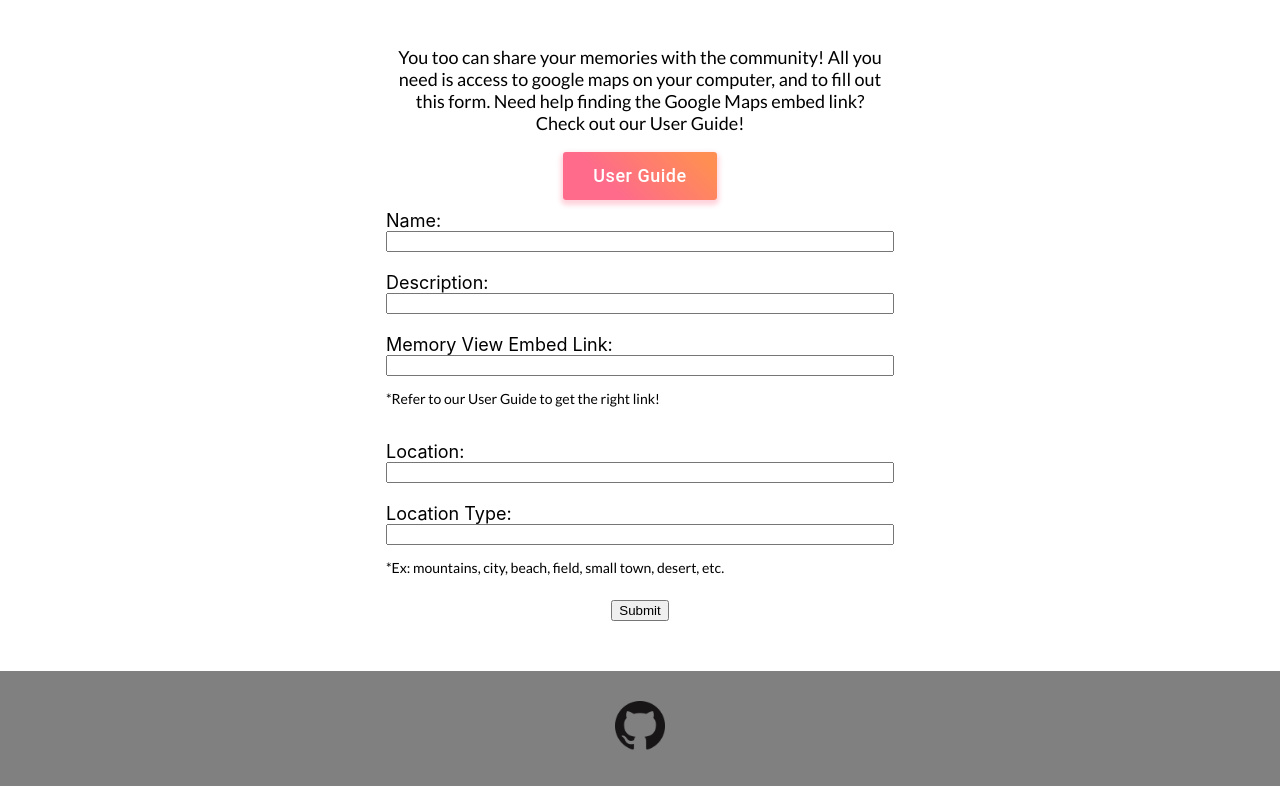
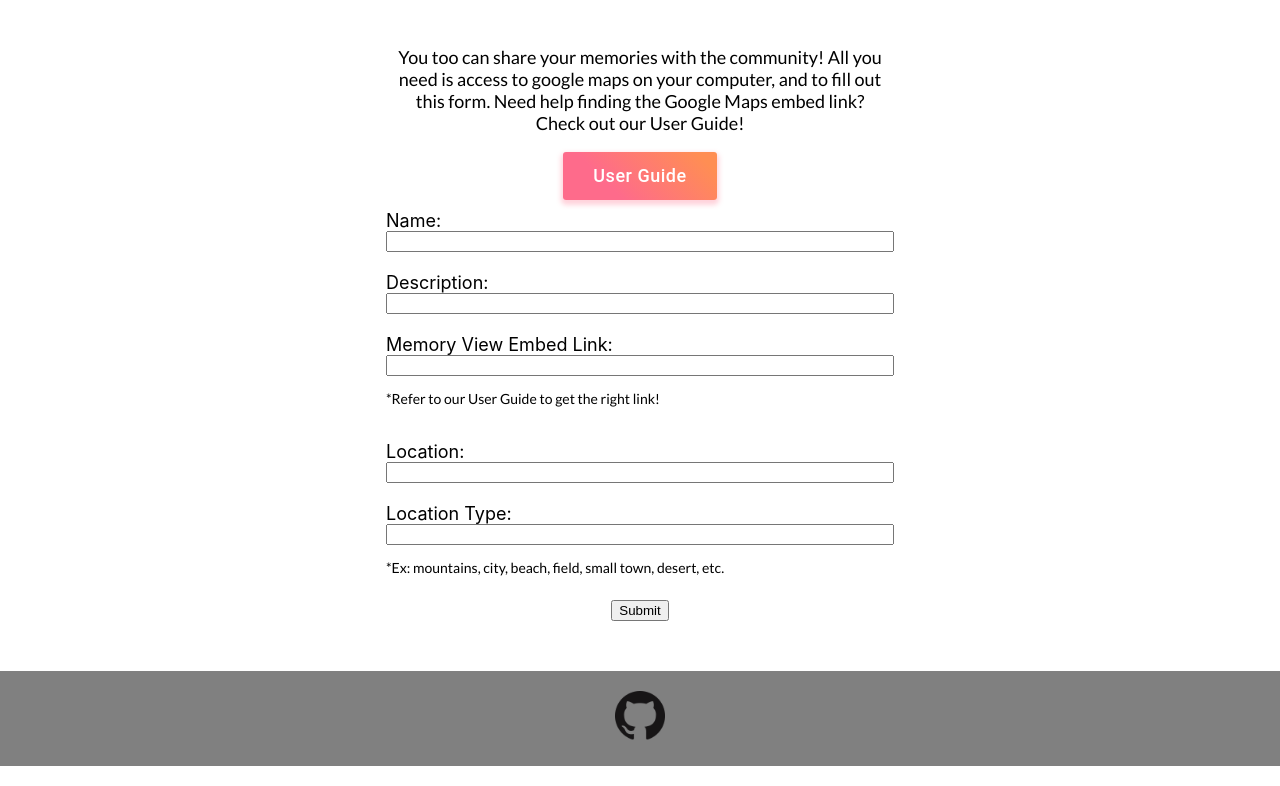
Before and after one commit to amandaphail/VisualizeAMemory, a React (Create React App) app: page /new in a window 1280 px wide. Shown: the part 306-1092 px from the top of the page. Built offline with nearby package versions, Linux system fonts and the light colour scheme; no server answers; a web font is replaced by a local one.

Commit message:
styling tweaks

```diff
--- a/src/components/footer.css
+++ b/src/components/footer.css
@@ -6,5 +6,4 @@
 #footer {
   margin-top: 50px;
   background-color: grey;
-  padding: 10px;
 }
```
